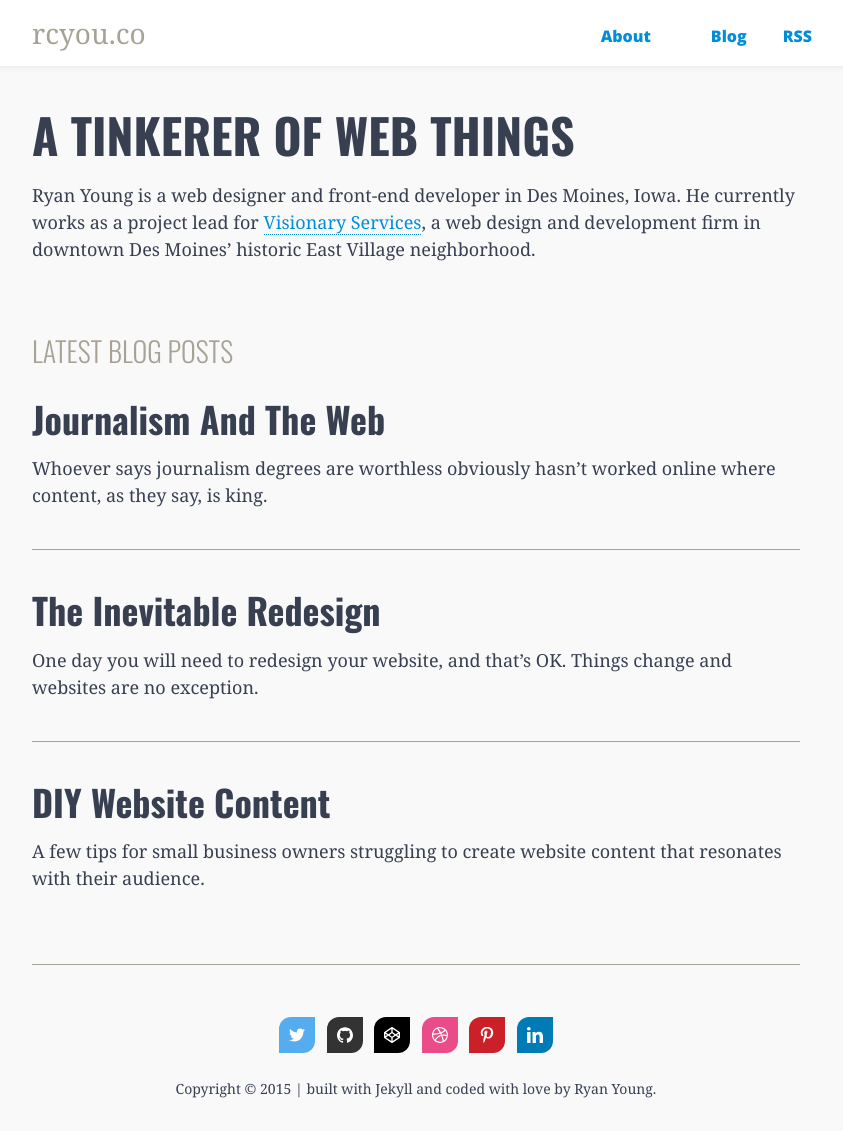
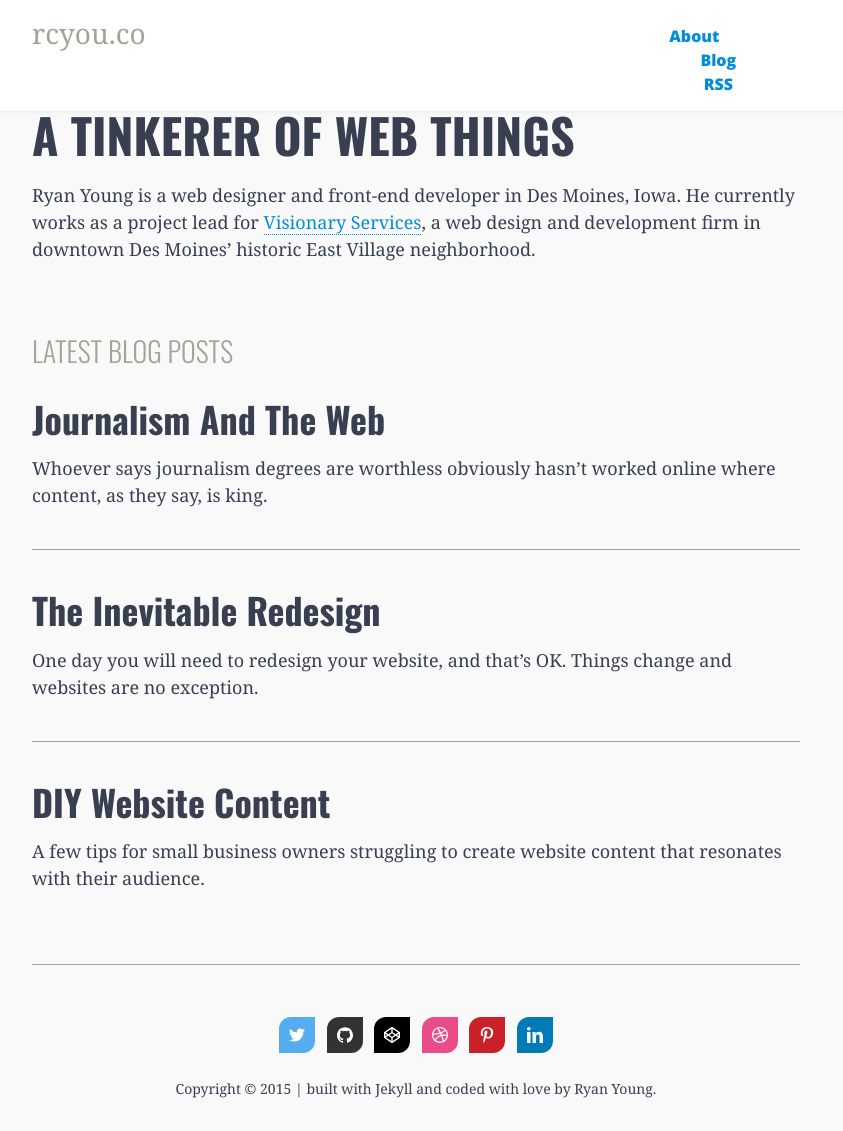
Before and after one commit to rcyou/jekyll-blog, a Jekyll site: the page built from index.html, in a window 1280 px wide and 1131 px high. Shown: the whole window, without its empty margins (224-1067 px from the left). Built offline with Jekyll 4.4.1, drawn with Linux system fonts in a browser that asks for light colours.

Commit message:
CSS tweaks

```diff
--- a/css/global.css
+++ b/css/global.css
@@ -305,10 +305,10 @@
 	line-height: 0.5;
 	height: 1.2rem;
 
-	transition: transform .5s linear, -webkit-transform .5s linear;
-	-webkit-transition: transform .5s linear, -webkit-transform .5s linear;
-	-moz-transition: transform .5s linear, -webkit-transform .5s linear;
-	-o-transition: transform .5s linear, -webkit-transform .5s linear;
+	transition: transform .5s linear;
+	-webkit-transition: transform .5s linear;
+	-moz-transition: transform .5s linear;
+	-o-transition: transform .5s linear;
 }
 
 .show_menu .menu_icon { color: #008DDA; }
@@ -333,6 +333,7 @@
 nav .nav_menu li {
 	position: relative;
 	display: block;
+	width: 100%;
 }
 nav .nav_menu li a {
 	display: block;
@@ -343,6 +344,7 @@
 	text-decoration: none;
 	color: #008DDA;
 	border-bottom: 1px solid #EFEFEF;
+	white-space: nowrap;
 
 	transition: color .15s linear;
 	-webkit-transition: color .15s linear;
```
